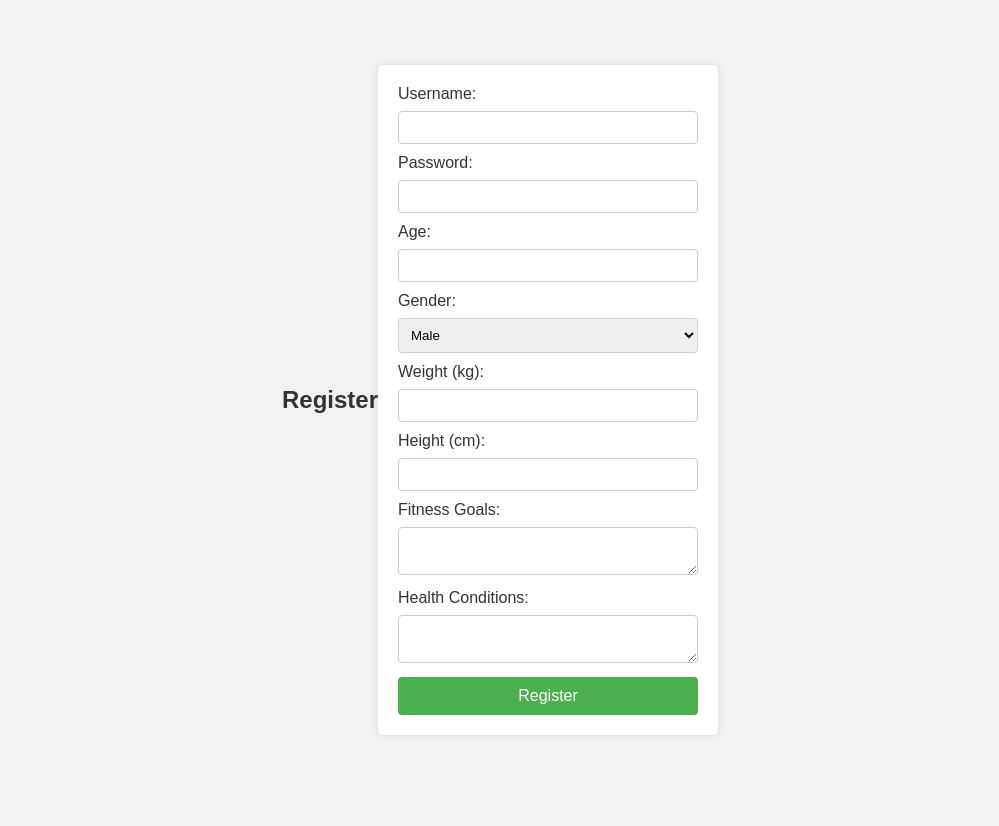
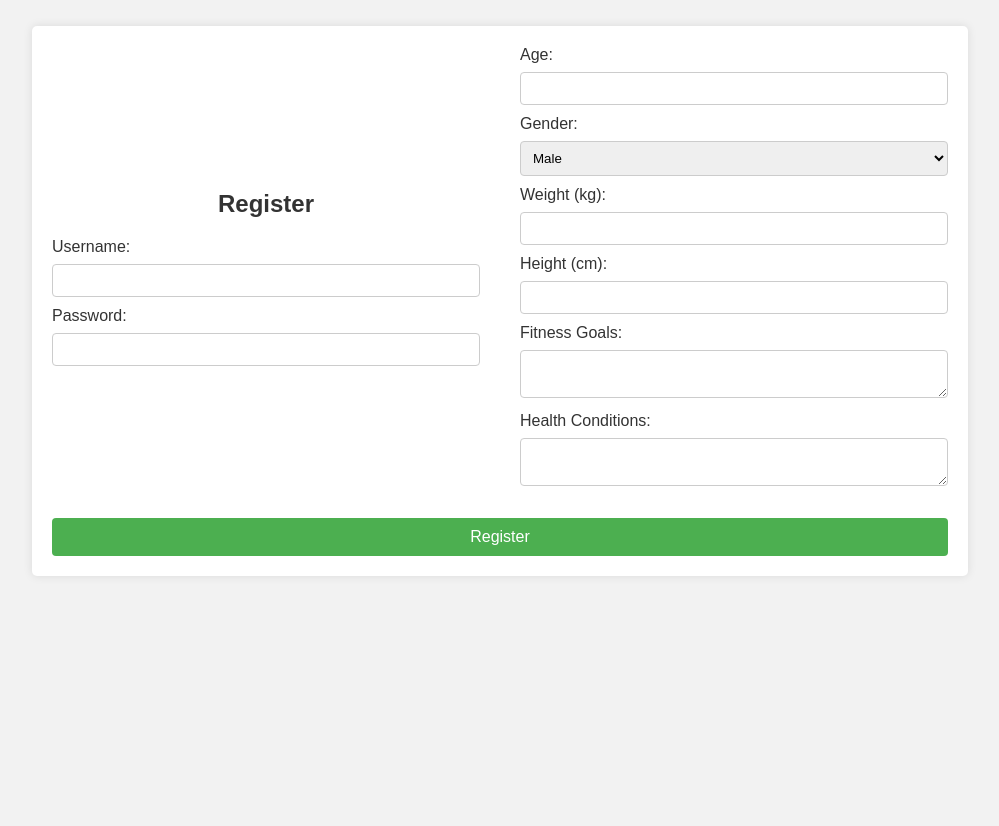
Before and after one commit to TimSuperior/SejongProject, a PHP site: page /register.html in a window 1280 px wide. Shown: the whole page, without its empty margins (140-1139 px from the left). Before the commit the page ends 735 px from the top, so only its background shows below. Run offline with PHP 8.4, Linux system fonts and the light colour scheme.

Commit message:
Add files via upload

```diff
--- a/register.html
+++ b/register.html
@@ -7,12 +7,20 @@
     <script src="validation.js" defer></script>
 </head>
 <body>
-    <h2>Register</h2>
+    <div class="form0">
     <form action="register.php" method="post">
+        <div style="
+        display: flex;
+        align-items: center;">
+        <div class="col">
+        <h2>Register</h2>
         <label for="username">Username:</label>
         <input type="text" id="username" name="username" required><br>
         <label for="password">Password:</label>
         <input type="password" id="password" name="password" required><br>
+        <!--<a href="#">Forgot the password?</a>-->
+        </div>
+        <div class="col" style="margin-left:40px; float:right;">
         <label for="age">Age:</label>
         <input type="number" id="age" name="age" required><br>
         <label for="gender">Gender:</label>
@@ -29,7 +37,11 @@
         <textarea id="goals" name="goals" required></textarea><br>
         <label for="conditions">Health Conditions:</label>
         <textarea id="conditions" name="conditions"></textarea><br>
+        </div>
+        </div>
+        <div style="clear:both;">&nbsp;</div>
         <button type="submit">Register</button>
     </form>
+    </div>
 </body>
 </html>
--- a/styles.css
+++ b/styles.css
@@ -4,9 +4,9 @@ body {
     background-color: #f2f2f2;
     margin: 0;
     padding: 0;
-    display: flex;
+    /*display: flex;
     justify-content: center;
-    align-items: center;
+    align-items: center;*/
     height: 100vh;
 }
 
@@ -14,6 +14,42 @@ h2 {
     text-align: center;
     color: #333;
     margin-bottom: 20px;
+    display: block;
+}
+
+.form0{
+    margin-top: 2%;
+    display: flex;
+    justify-content: center;
+}
+
+/*
+a{
+    color:rgb(146, 211, 255);
+}
+a:link {
+    text-decoration: none;
+  }
+a:hover{
+    color: rgb(14, 155, 255);
+}
+a:active {
+    color: blue;
+  }
+*/
+/*
+.form1{
+    float: right;
+}
+
+.form2{
+    float: left;
+}
+*/
+
+.col{
+    float: left;
+    width: 70%;
 }
 
 /* Form styling */
@@ -22,8 +58,8 @@ form {
     padding: 20px;
     border-radius: 5px;
     box-shadow: 0 0 10px rgba(0, 0, 0, 0.1);
-    width: 300px;
     transition: transform 0.3s ease, box-shadow 0.3s ease;
+    width: 70%;
 }
 
 form:hover {
```
